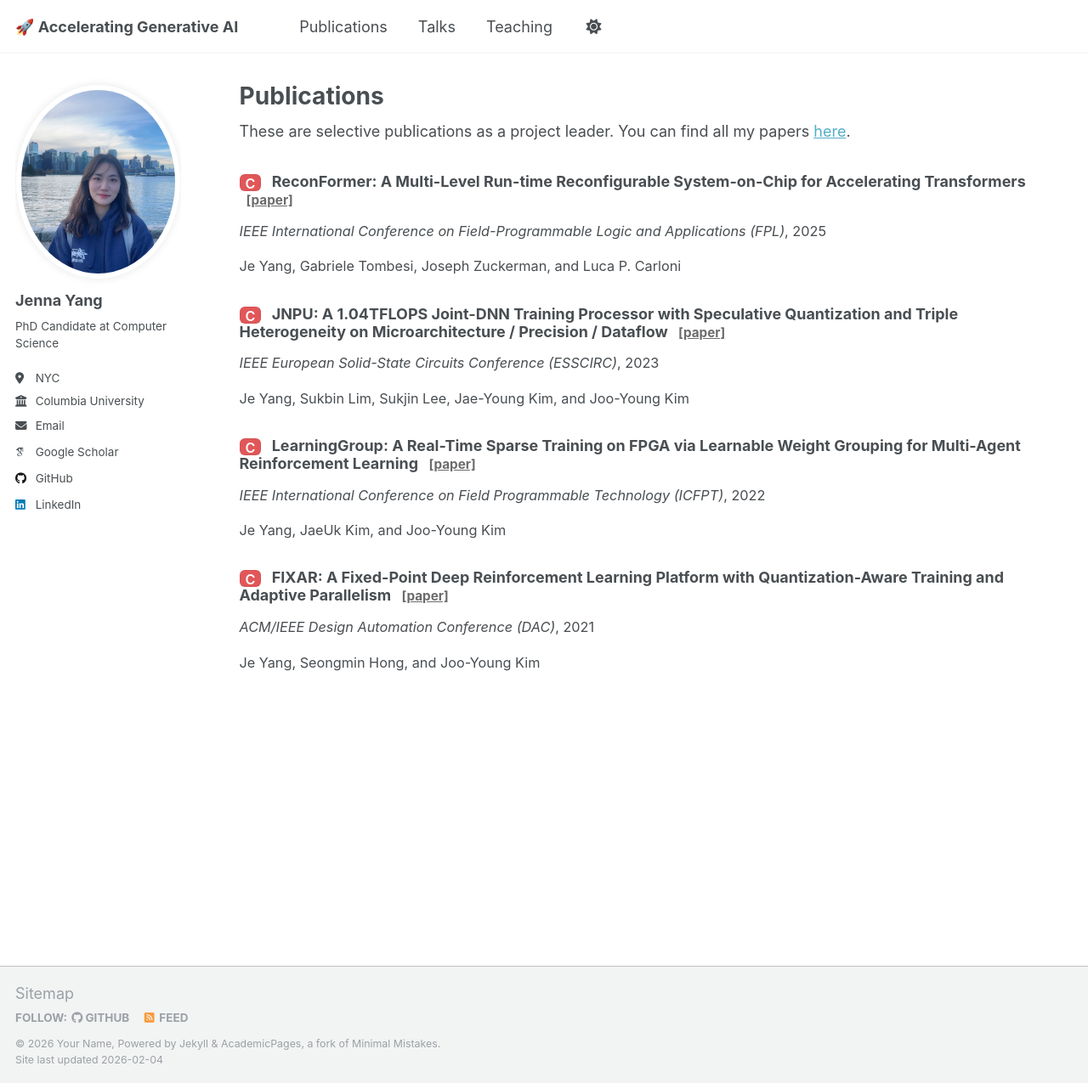
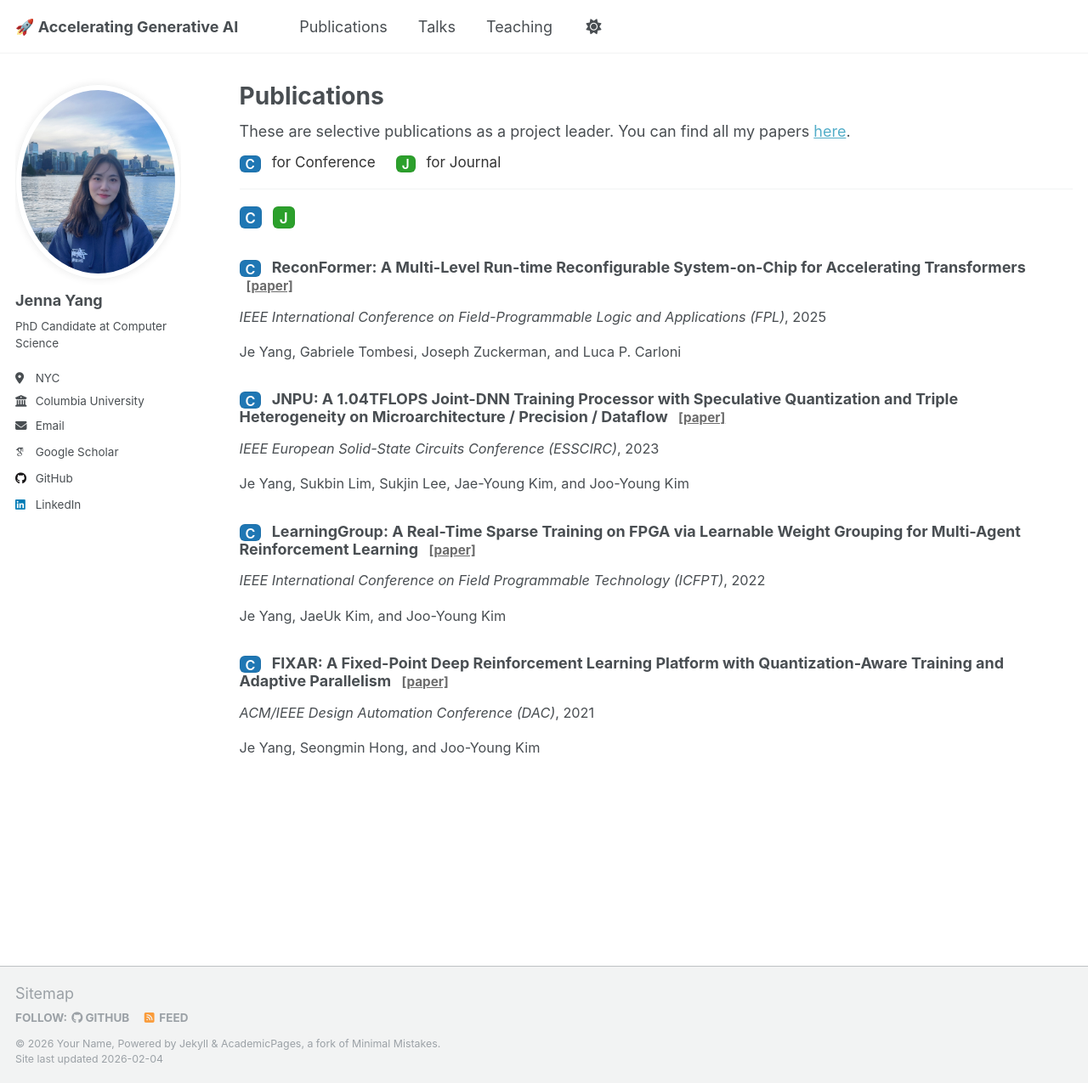
Before and after one commit to jenna-yang/jenna-yang.github.io, a Jekyll site: the page built from _pages/publications.html, in a window 1280 px wide and 1275 px high. Shown: the whole window at 85% size. Built offline with Jekyll 4.4.1, drawn with Linux system fonts in a browser that asks for light colours; some web fonts are replaced.

```diff
--- a/_pages/publications.html
+++ b/_pages/publications.html
@@ -48,10 +48,31 @@
 
   .paper-link{ margin-left:8px; font-size:0.85em; color:#6b6b6b; text-decoration:none; border:none; padding:0; background:none; }
   .paper-link:hover{ color:#333; text-decoration:underline; }
+
+  /* legend styles */
+  .pub-legend{ margin-top:10px; margin-bottom:18px; }
+  .pub-legend-line{ color:#333; font-size:0.95em; margin-bottom:6px; }
+  .pub-legend-icons{ margin-top:6px; }
+  .pub-badge.journal{ background:#2ca02c; color:#fff; }
+  .pub-badge.conf{ background:#1f77b4; color:#fff; }
+  .pub-badge-lg{ display:inline-block; width:26px; height:26px; line-height:26px; padding:0; font-size:0.95em; border-radius:6px; margin-right:8px; }
 </style>
 
 {% if site.author.googlescholar %}
   <div class="wordwrap">These are selective publications as a project leader. You can find all my papers <a href="{{site.author.googlescholar}}">here</a>.</div>
+
+  <div class="pub-legend">
+    <div class="pub-legend-line">
+      <span class="pub-legend-item"><span class="pub-badge conf">C</span> for Conference</span>
+      &nbsp;&nbsp;&nbsp;
+      <span class="pub-legend-item"><span class="pub-badge journal">J</span> for Journal</span>
+    </div>
+    <hr />
+    <div class="pub-legend-icons">
+      <span class="pub-badge-lg pub-badge conf">C</span>
+      <span class="pub-badge-lg pub-badge journal">J</span>
+    </div>
+  </div>
 {% endif %}
 
 {% include tags_table.html %}
```
